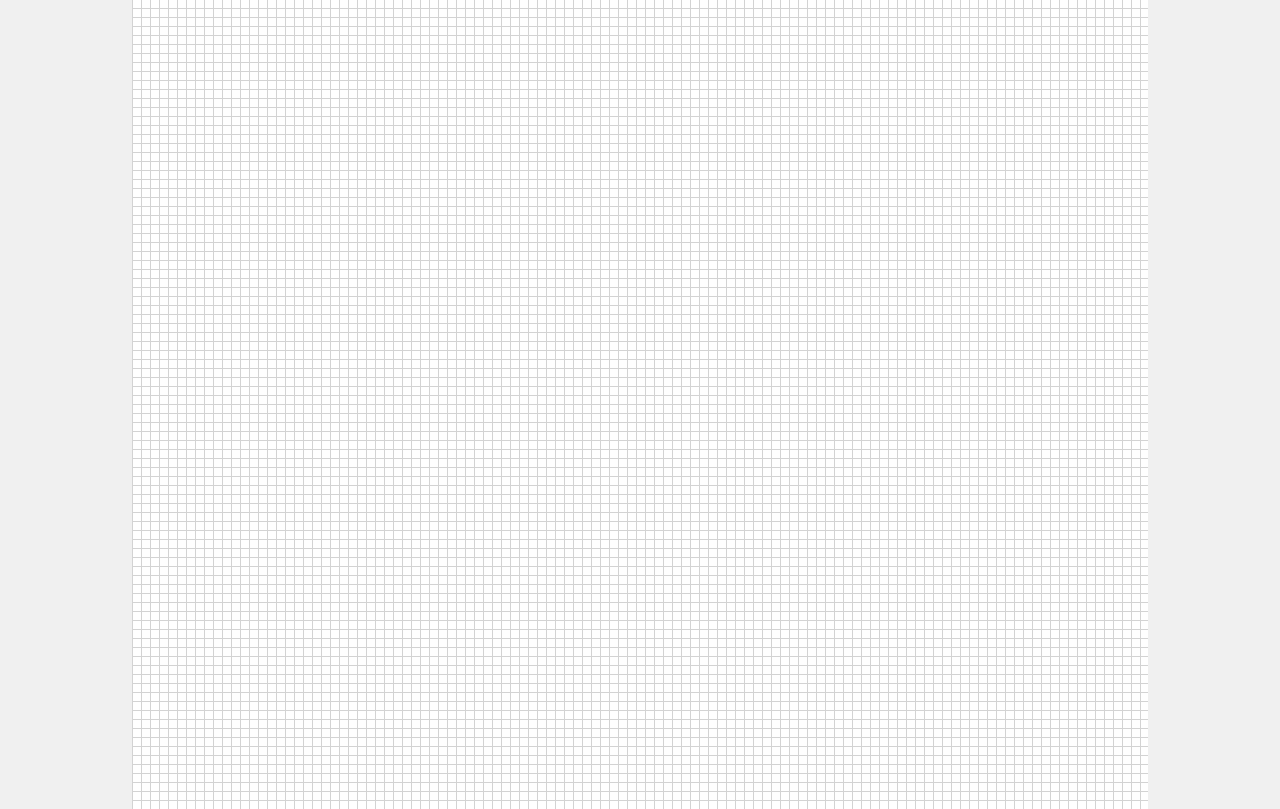
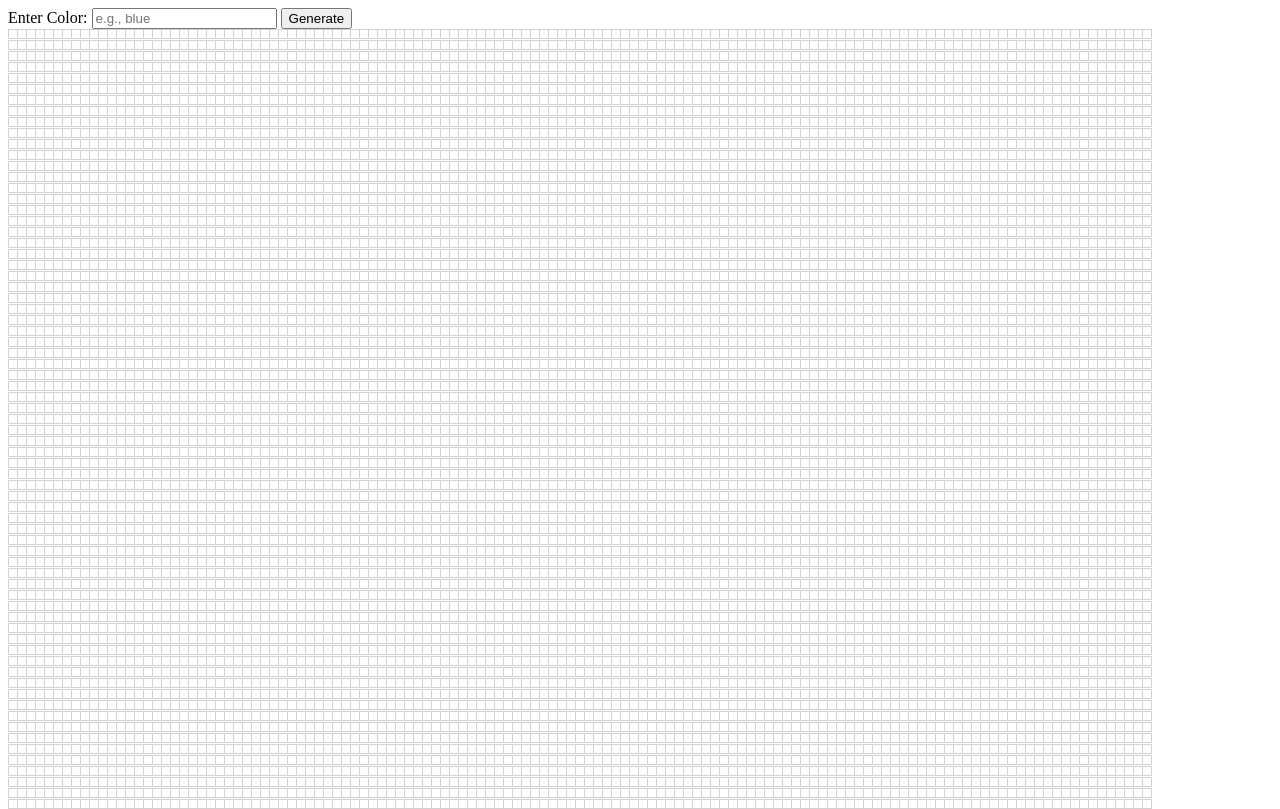
Before and after one commit to Maz0224/2OOLS, a plain HTML site: page index.html in a window 1280 px wide. Shown: the top 809 px of the page. Drawn offline with Linux system fonts and the light colour scheme.

Commit message:
Update index.html

```diff
--- a/index.html
+++ b/index.html
@@ -5,32 +5,11 @@
     <meta name="viewport" content="width=device-width, initial-scale=1.0">
     <title>127x127 Pixel Grid</title>
     <style>
-        body {
-            display: flex;
-            justify-content: center;
-            align-items: center;
-            height: 100vh;
-            margin: 0;
-            background-color: #f0f0f0;
-        }
-
-        #container {
-            display: flex;
-            flex-direction: column;
-            align-items: center;
-            text-align: center;
-        }
-
         #grid {
             display: grid;
             grid-template-columns: repeat(127, 8px);
-            grid-template-rows: repeat(127, 8px);
             gap: 1px;
-            width: 1016px;  /* 127 * 8px */
-            height: 1016px; /* 127 * 8px */
-            overflow: hidden;
         }
-
         .cell {
             width: 8px;
             height: 8px;
@@ -38,27 +17,24 @@
             border: 1px solid lightgray;
             cursor: pointer;
         }
-
         .selected {
             background-color: black; /* Default selected color */
         }
-
         #output {
             white-space: pre-wrap;
             font-family: monospace;
+            margin-top: 10px;
         }
     </style>
 </head>
 <body>
 
-    <div id="container">
-        <label for="colorInput">Enter Color: </label>
-        <input type="text" id="colorInput" placeholder="e.g., blue">
-        <button onclick="generateOutput()">Generate</button>
+    <label for="colorInput">Enter Color: </label>
+    <input type="text" id="colorInput" placeholder="e.g., blue">
+    <button onclick="generateOutput()">Generate</button>
 
-        <div id="grid"></div>
-        <pre id="output"></pre>
-    </div>
+    <div id="grid"></div>
+    <pre id="output"></pre>
 
     <script>
         const gridSize = 127;
```
